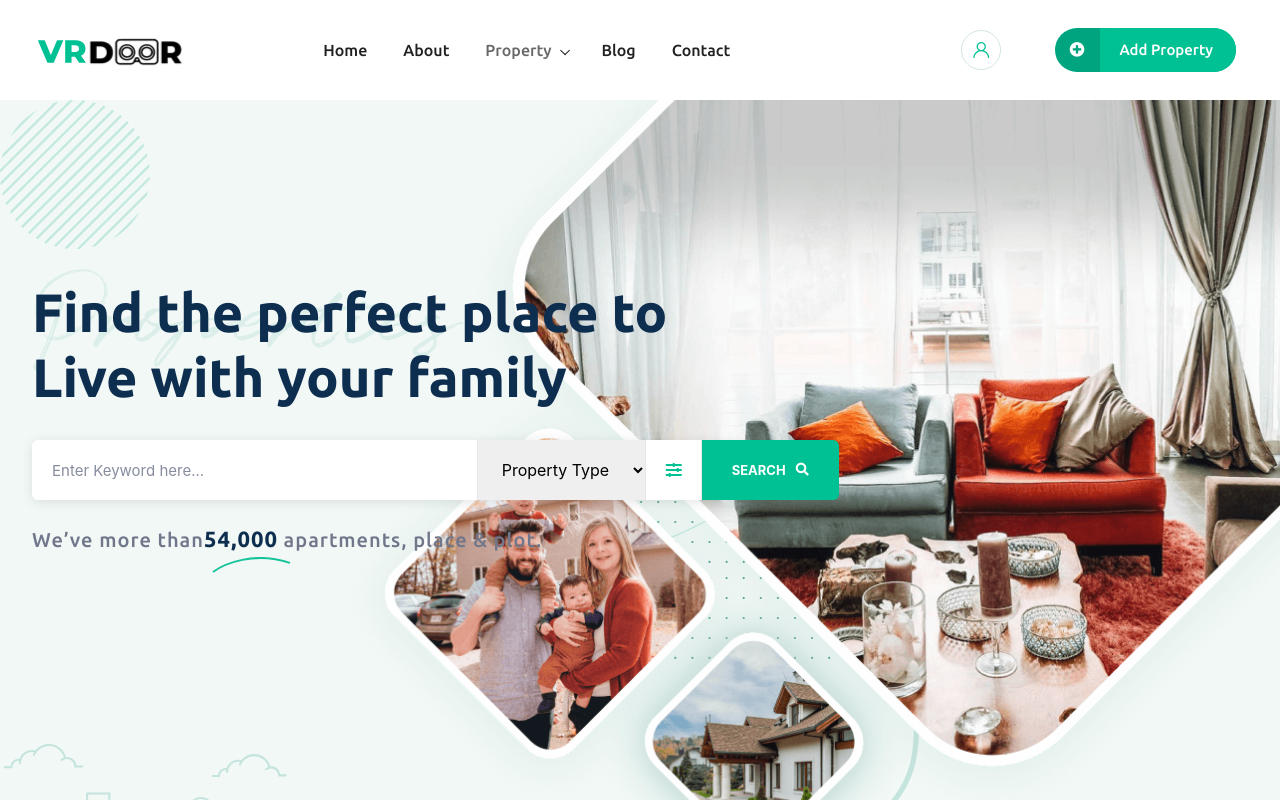
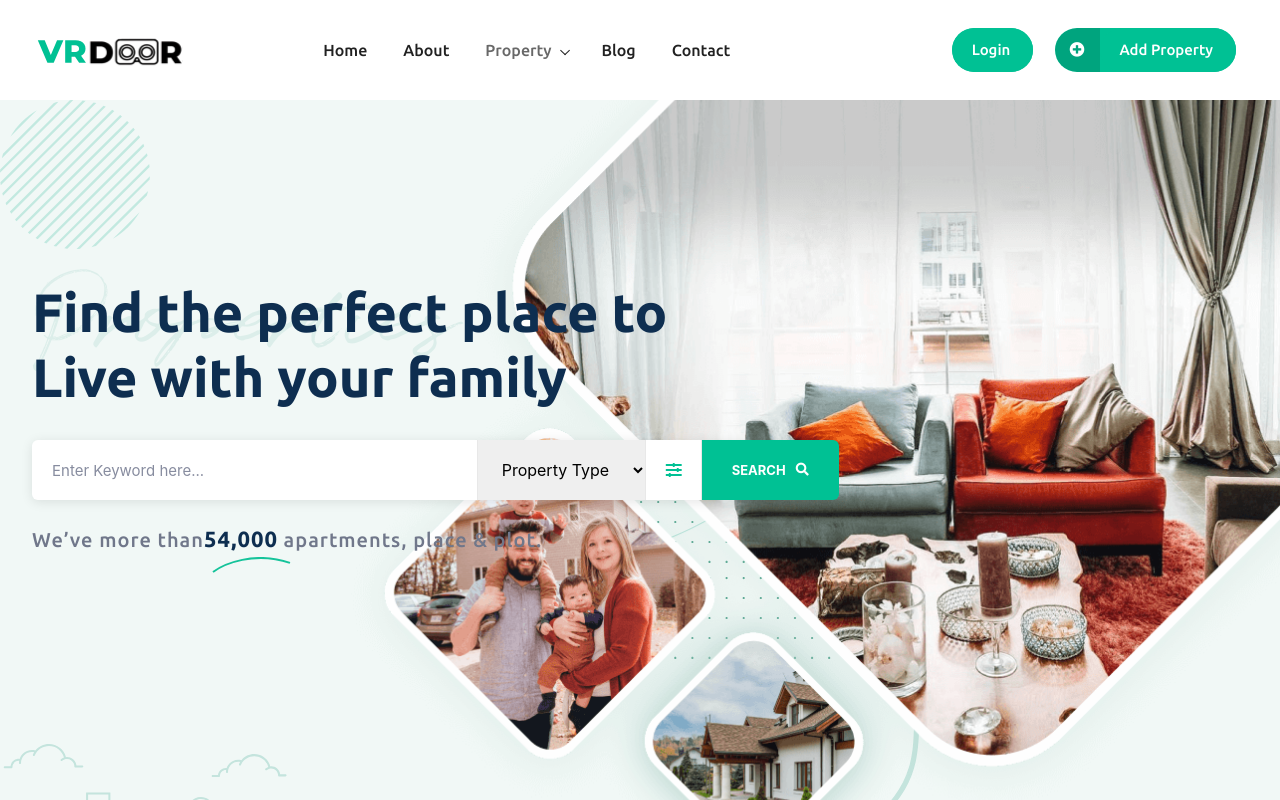
Before and after one commit to jaykakkar31/vrdoor, a React (Create React App) app: page / in a window 1280 px wide. Shown: the top 800 px of the page. Built offline with nearby package versions, Linux system fonts and the light colour scheme.

Commit message:
navbar changes

```diff
--- a/src/components/Navbar.js
+++ b/src/components/Navbar.js
@@ -12,6 +12,38 @@ const Navbar = () => {
 		dispatch(logout());
         navigate("/")
 	};
+	const id = localStorage.getItem("userInfo")
+		? JSON.parse(localStorage.getItem("userInfo"))._id
+		: null;
+	let link;
+	let link2;
+	if(!id){
+		link = <ul class="action-list">
+		<li class="listing-button">
+			<Link to="/login" class="listing-btn">
+
+				<span class="item-text">Login</span>
+			</Link>
+		</li>
+	</ul>
+	}else{
+		link =
+		<i class="flaticon-user-1 icon-round"></i>
+
+	link2=<ul class="dropdown-menu-col-1">
+	<li>
+		<Link to="/profile">Profile</Link>
+	</li>
+	<li>
+		<Link to="/listing">My Listings</Link>
+	</li>
+	<li>
+		<Link to="/" onClick={logoutHandle}>Log Out</Link>
+	</li>
+</ul>
+	}
+
+
 	return (
 		<div className="nav-head">
 			{" "}
@@ -70,6 +102,7 @@ const Navbar = () => {
 									</ul>
 								</nav>
 							</div>
+
 							<div class="col-xl-2 col-lg-2 g-0 d-flex justify-content-end">
 								<div class="header-action-layout1">
 									<nav
@@ -78,26 +111,8 @@ const Navbar = () => {
 									>
 										<ul class="action-list">
 											<li class="action-item-style my-account">
-												<Link
-													to="/Login"
-													data-bs-toggle="tooltip"
-													data-bs-placement="bottom"
-													title="Sign In"
-													style={{ display: "flex", alignItems: "center" }}
-												>
-													<i class="flaticon-user-1 icon-round"></i>
-												</Link>
-												<ul class="dropdown-menu-col-1">
-													<li>
-														<Link to="/profile">Profile</Link>
-													</li>
-													<li>
-														<Link to="/listing">My Listings</Link>
-													</li>
-													<li>
-														<Link to="/" onClick={logoutHandle}>Log Out</Link>
-													</li>
-												</ul>
+												{link}
+												{link2}
 											</li>
 										</ul>
 									</nav>
--- a/src/components/SingleProperty/SingleProperty.js
+++ b/src/components/SingleProperty/SingleProperty.js
@@ -22,6 +22,7 @@ const SingleProperty = () => {
 			});
 
 	const [formErrors, setFormErrors] = useState({});
+
 	const [emi, setemi] = useState({
 		loan: 0,
 		down: 0,
```
